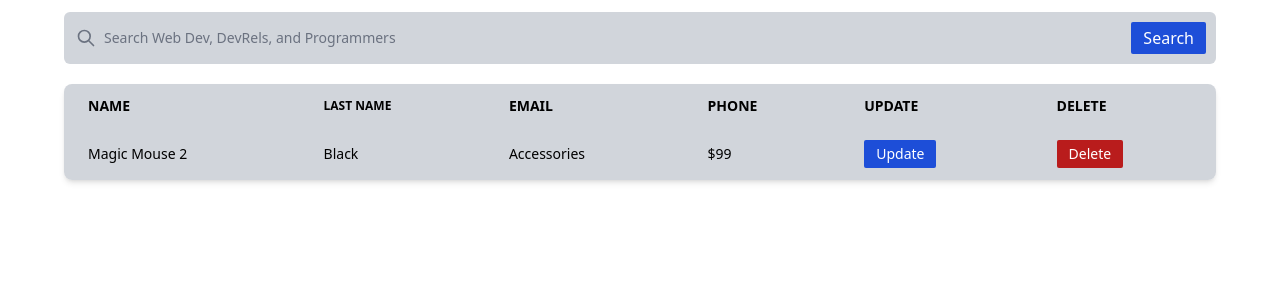
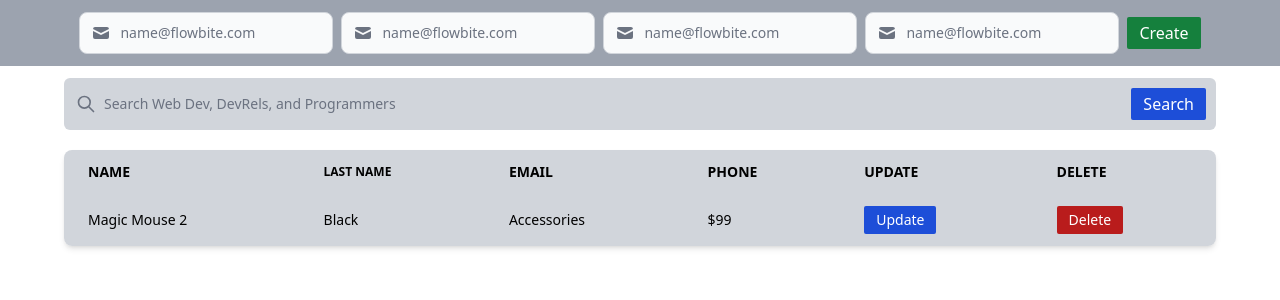
Before and after one commit to AliSinaYOusofi/mongoose, a Next.js app in the folder mongoose/front-end/: page / in a window 1280 px wide. Shown: the top 300 px of the page. Built offline with nearby package versions, Linux system fonts and the light colour scheme.

Commit message:
created the input fields still not completely done

```diff
--- /dev/null
+++ b/mongoose/front-end/components/Inputs.tsx
@@ -0,0 +1,42 @@
+import { NextPage } from 'next'
+import React from 'react'
+
+const Inputs : NextPage = () => {
+  return (
+    <div className="w-full flex bg-gray-400 justify-center items-center flex-wrap
+        gap-x-2 py-3">
+
+        <div className="relative">
+            <div className="flex absolute inset-y-0 left-0 items-center pl-3 pointer-events-none">
+                <svg aria-hidden="true" className="w-5 h-5 text-gray-500 dark:text-gray-400" fill="currentColor" viewBox="0 0 20 20" xmlns="http://www.w3.org/2000/svg"><path d="M2.003 5.884L10 9.882l7.997-3.998A2 2 0 0016 4H4a2 2 0 00-1.997 1.884z"></path><path d="M18 8.118l-8 4-8-4V14a2 2 0 002 2h12a2 2 0 002-2V8.118z"></path></svg>
+            </div>
+            <input type="text" id="input-group-1" className="bg-gray-50 border border-gray-300 text-gray-900 text-sm rounded-lg focus:ring-blue-500 focus:border-blue-500 block w-full pl-10 p-2.5  dark:bg-gray-700 dark:border-gray-600 dark:placeholder-gray-400 dark:text-white dark:focus:ring-blue-500 dark:focus:border-blue-500" placeholder="name@flowbite.com" />
+        </div>
+
+        <div className="relative">
+            <div className="flex absolute inset-y-0 left-0 items-center pl-3 pointer-events-none">
+                <svg aria-hidden="true" className="w-5 h-5 text-gray-500 dark:text-gray-400" fill="currentColor" viewBox="0 0 20 20" xmlns="http://www.w3.org/2000/svg"><path d="M2.003 5.884L10 9.882l7.997-3.998A2 2 0 0016 4H4a2 2 0 00-1.997 1.884z"></path><path d="M18 8.118l-8 4-8-4V14a2 2 0 002 2h12a2 2 0 002-2V8.118z"></path></svg>
+            </div>
+            <input type="text" id="input-group-1" className="bg-gray-50 border border-gray-300 text-gray-900 text-sm rounded-lg focus:ring-blue-500 focus:border-blue-500 block w-full pl-10 p-2.5  dark:bg-gray-700 dark:border-gray-600 dark:placeholder-gray-400 dark:text-white dark:focus:ring-blue-500 dark:focus:border-blue-500" placeholder="name@flowbite.com" />
+        </div>
+
+        <div className="relative">
+            <div className="flex absolute inset-y-0 left-0 items-center pl-3 pointer-events-none">
+                <svg aria-hidden="true" className="w-5 h-5 text-gray-500 dark:text-gray-400" fill="currentColor" viewBox="0 0 20 20" xmlns="http://www.w3.org/2000/svg"><path d="M2.003 5.884L10 9.882l7.997-3.998A2 2 0 0016 4H4a2 2 0 00-1.997 1.884z"></path><path d="M18 8.118l-8 4-8-4V14a2 2 0 002 2h12a2 2 0 002-2V8.118z"></path></svg>
+            </div>
+            <input type="text" id="input-group-1" className="bg-gray-50 border border-gray-300 text-gray-900 text-sm rounded-lg focus:ring-blue-500 focus:border-blue-500 block w-full pl-10 p-2.5  dark:bg-gray-700 dark:border-gray-600 dark:placeholder-gray-400 dark:text-white dark:focus:ring-blue-500 dark:focus:border-blue-500" placeholder="name@flowbite.com" />
+        </div>
+
+        <div className="relative">
+            <div className="flex absolute inset-y-0 left-0 items-center pl-3 pointer-events-none">
+                <svg aria-hidden="true" className="w-5 h-5 text-gray-500 dark:text-gray-400" fill="currentColor" viewBox="0 0 20 20" xmlns="http://www.w3.org/2000/svg"><path d="M2.003 5.884L10 9.882l7.997-3.998A2 2 0 0016 4H4a2 2 0 00-1.997 1.884z"></path><path d="M18 8.118l-8 4-8-4V14a2 2 0 002 2h12a2 2 0 002-2V8.118z"></path></svg>
+            </div>
+            <input type="text" id="input-group-1" className="bg-gray-50 border border-gray-300 text-gray-900 text-sm rounded-lg focus:ring-blue-500 focus:border-blue-500 block w-full pl-10 p-2.5  dark:bg-gray-700 dark:border-gray-600 dark:placeholder-gray-400 dark:text-white dark:focus:ring-blue-500 dark:focus:border-blue-500" placeholder="name@flowbite.com" />
+        </div>
+        <button type="submit" className="text-white bg-green-700 p-1 px-3 rounded-sm border-none outline-none transition-all duration-300 hover:-translate-y-1">Create</button>
+
+    </div>
+  )
+}
+
+export default Inputs;
--- a/mongoose/front-end/pages/index.tsx
+++ b/mongoose/front-end/pages/index.tsx
@@ -1,20 +1,20 @@
 import Head from "next/head";
 import Script from "next/script";
+import Inputs from "../components/Inputs";
 import SearchBar from "../components/SearchBar";
 import Table from "../components/Table";
 
 export default function Home() {
   return (
-    <div>
+    <>
       <Head>
         <title>Create Next App</title>
         <meta name="description" content="Generated by create next app" />
         <link rel="icon" href="/favicon.ico" />
       </Head>
-      <div className="">
-        <SearchBar />
-      </div>
+      <Inputs />
+      <SearchBar />
       <Table />
-    </div>
+    </>
   );
 }
```
